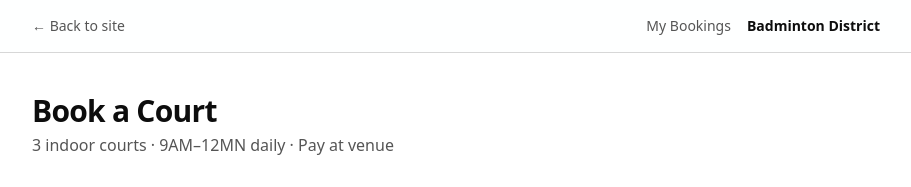
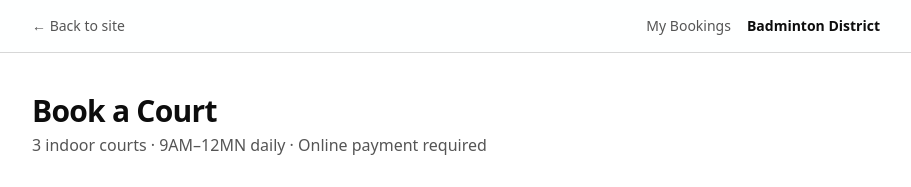
Before and after one commit to reydumasig/badminton, a Next.js app: page /book in a window 1280 px wide. Shown: the top 187 px of the page, without its empty margins (184-1095 px from the left). Built offline with nearby package versions, Linux system fonts and the light colour scheme; no server answers.

Commit message:
fix: remove 'Pay at venue' wording from booking page subtitle

```diff
--- a/src/app/book/page.tsx
+++ b/src/app/book/page.tsx
@@ -26,7 +26,7 @@ export default function Book() {
         <div className="space-y-1 mb-8">
           <h1 className="text-3xl font-semibold tracking-tight">Book a Court</h1>
           <p className="text-muted-foreground">
-            3 indoor courts · 9AM–12MN daily · Pay at venue
+            3 indoor courts · 9AM–12MN daily · Online payment required
           </p>
         </div>
         <BookingPage />
```
